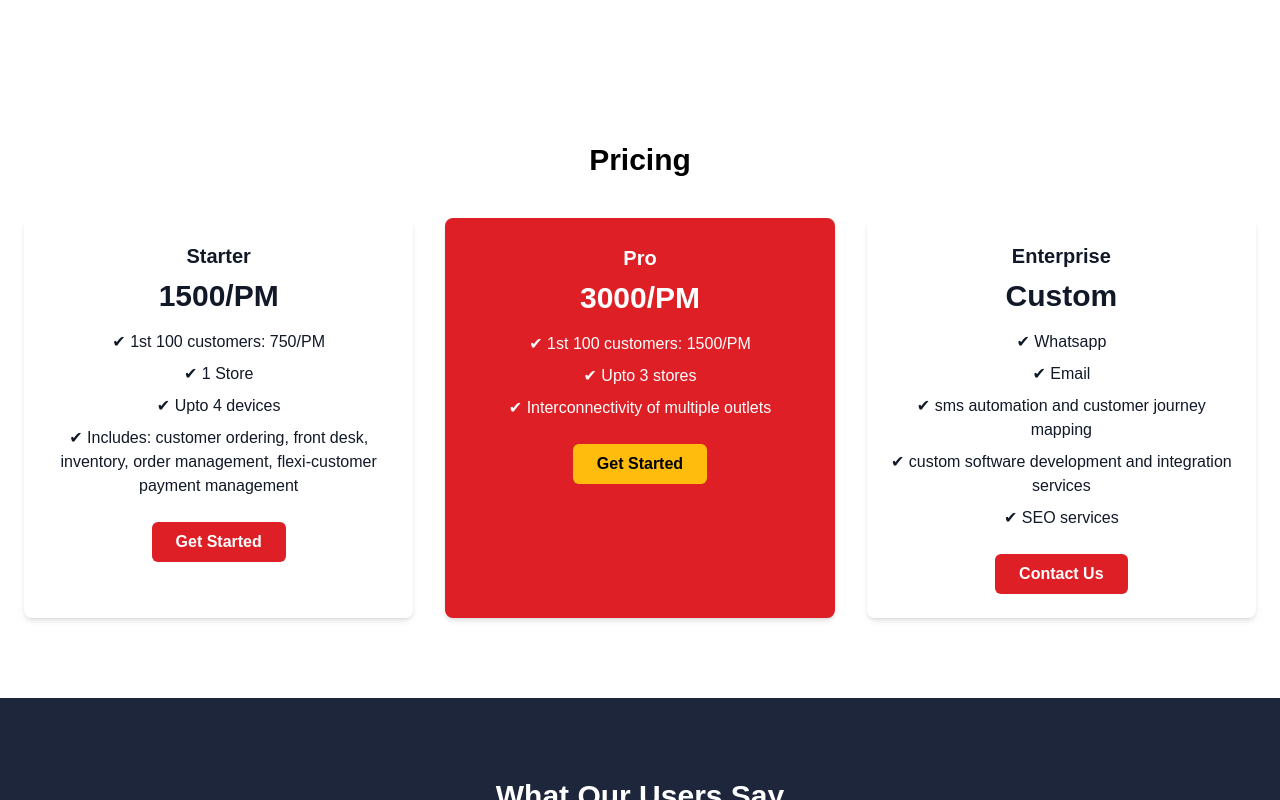
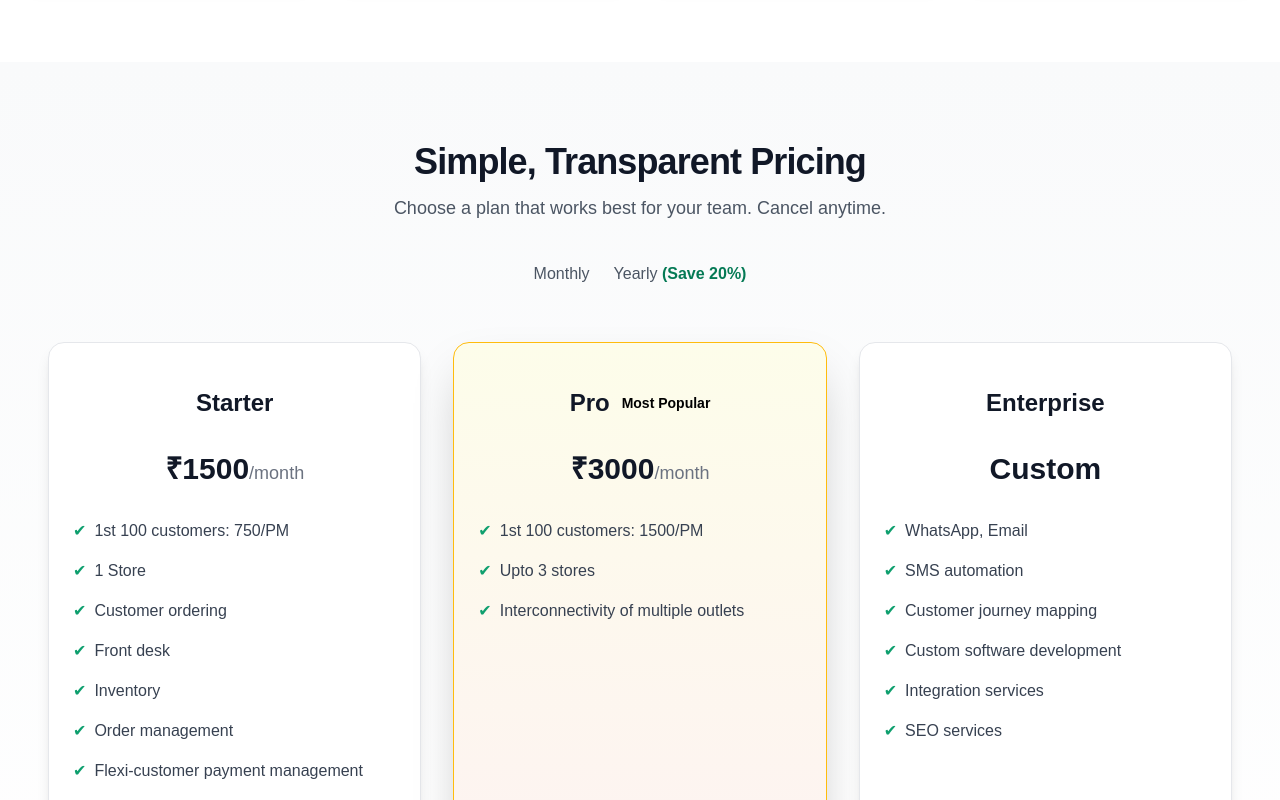
Before and after one commit to vivekinsonix/easyOpz, a Next.js app: page / in a window 1280 px wide. Shown: the part 2000-2800 px from the top of the page. Built offline with nearby package versions, Linux system fonts and the light colour scheme.

Commit message:
design chnages theme

```diff
--- /dev/null
+++ b/app/components/price/PriceSection.tsx
@@ -0,0 +1,148 @@
+"use client";
+
+import { useState } from "react";
+import { Card, Badge, ToggleSwitch } from "flowbite-react";
+
+const plans = [
+    {
+        name: "Starter",
+        monthly: 1500,
+        yearly: 14400,
+        features: [
+            "1st 100 customers: 750/PM",
+            "1 Store",
+            "Customer ordering",
+            "Front desk",
+            "Inventory",
+            "Order management",
+            "Flexi-customer payment management",
+        ],
+        highlighted: false,
+    },
+    {
+        name: "Pro",
+        monthly: 3000,
+        yearly: 28800,
+        features: [
+            "1st 100 customers: 1500/PM",
+            "Upto 3 stores",
+            "Interconnectivity of multiple outlets ",
+        ],
+        highlighted: true,
+    },
+    {
+        name: "Enterprise",
+        monthly: "Custom",
+        yearly: "Custom",
+        features: [
+            "WhatsApp, Email",
+            "SMS automation",
+            "Customer journey mapping",
+            "Custom software development",
+            "Integration services",
+            "SEO services",
+        ],
+        highlighted: false,
+    },
+];
+
+export default function PriceSection() {
+    const [yearly, setYearly] = useState(false);
+
+    return (
+        <section className="bg-gradient-to-b from-gray-50 to-white dark:from-gray-900 dark:to-gray-950 py-20" id="pricing">
+            <div className="max-w-screen-xl mx-auto px-6 lg:px-12 text-center">
+                {/* Heading */}
+                <h2 className="text-4xl font-extrabold tracking-tight text-gray-900 dark:text-white">
+                    Simple, Transparent Pricing
+                </h2>
+                <p className="mt-3 mb-10 text-lg text-gray-600 dark:text-gray-400">
+                    Choose a plan that works best for your team. Cancel anytime.
+                </p>
+
+                {/* Billing Toggle */}
+                <div className="flex items-center justify-center gap-3 mb-14">
+                    <span className="text-gray-600 dark:text-gray-400 font-medium">
+                        Monthly
+                    </span>
+                    <ToggleSwitch checked={yearly} onChange={setYearly} label="" color="blue" />
+                    <span className="text-gray-600 dark:text-gray-400 font-medium">
+                        Yearly{" "}
+                        <span className="text-green-600 font-semibold">(Save 20%)</span>
+                    </span>
+                </div>
+
+                {/* Pricing Grid */}
+                <div className="grid md:grid-cols-3 gap-8">
+                    {plans.map((plan, i) => (
+                        <Card
+                            key={i}
+                            className={`flex cursor-pointer flex-col h-full rounded-2xl py-5  shadow-lg border transition-transform duration-200 hover:scale-105 ${plan.highlighted
+                                ? "border-highlight bg-gradient-to-b shadow-2xl from-yellow-50 to-red-50 dark:from-blue-900/20 dark:to-gray-950"
+                                : "border-gray-200 dark:border-gray-700"
+                                }`}
+                        >
+                            {/* Card Content (flex column full height) */}
+                            <div className="flex flex-col h-full justify-between">
+                                {/* Top Section (Title + Price + Features) */}
+                                <div>
+                                    <div className="flex justify-center items-center gap-3 mb-8">
+                                        <h3 className="text-2xl font-semibold text-gray-900 dark:text-white">
+                                            {plan.name}
+                                        </h3>
+                                        {plan.highlighted && (
+                                            <Badge color="info" size="sm">
+                                                Most Popular
+                                            </Badge>
+                                        )}
+                                    </div>
+
+                                    {/* Price */}
+                                    <p className="mt-2 text-3xl font-extrabold text-gray-900 dark:text-white">
+                                        {plan.name === "Enterprise" ? (
+                                            <>Custom</>
+                                        ) : (
+                                            <>
+                                                ₹{yearly ? plan.yearly : plan.monthly}
+                                                <span className="text-lg font-medium text-gray-500 dark:text-gray-400">
+                                                    {yearly ? "/year" : "/month"}
+                                                </span>
+                                            </>
+                                        )}
+                                    </p>
+
+                                    {/* Features */}
+                                    <ul className="mt-8 space-y-4 text-left text-gray-700 dark:text-gray-300">
+                                        {plan.features.map((feature, idx) => (
+                                            <li key={idx} className="flex items-center gap-2">
+                                                <span className="text-green-500">✔</span> {feature}
+                                            </li>
+                                        ))}
+                                    </ul>
+                                </div>
+
+                                {/* Bottom Section (CTA Button fixed at bottom) */}
+                                <div className="mt-10">
+                                    <button
+                                        className={`w-full cursor-pointer rounded-xl px-5 py-3 font-semibold transition ${plan.name === "Enterprise"
+                                            ? "border-1 border-highlight text-highlight hover:bg-highlight hover:text-black dark:border-highlight dark:hover:text-black dark:text-black dark:hover:bg-highlight"
+                                            : plan.highlighted
+                                                ? "bg-highlight text-black hover:bg-highlight/80"
+                                                : "border-1 border-highlight text-highlight hover:bg-highlight hover:text-black dark:border-highlight dark:hover:text-black dark:text-black dark:hover:bg-highlight"
+                                            }`}
+                                    >
+                                        {plan.name === "Enterprise"
+                                            ? "Contact Sales"
+                                            : plan.highlighted
+                                                ? "Get Started"
+                                                : "Choose Plan"}
+                                    </button>
+                                </div>
+                            </div>
+                        </Card>
+                    ))}
+                </div>
+            </div>
+        </section>
+    );
+}
--- a/app/components/service/services.tsx
+++ /dev/null
@@ -1,35 +0,0 @@
-// components/Services.js
-"use client";
-
-const plans = [
-    { name: "Starter", price: "1500/PM", features: ["1st 100 customers: 750/PM", "1 Store", "Upto 4 devices", "Includes: customer ordering, front desk, inventory, order management, flexi-customer payment management"], highlight: false },
-    { name: "Pro", price: "3000/PM", features: ["1st 100 customers: 1500/PM", "Upto 3 stores", "Interconnectivity of multiple outlets"], highlight: true },
-    { name: "Enterprise", price: "Custom", features: ["Whatsapp", "Email", "sms automation and customer journey mapping", "custom software development and  integration services", "SEO services"], highlight: false }
-];
-
-
-
-export default function Services() {
-    return (
-        <section id="pricing" className="container mx-auto py-20 px-6 text-center">
-            <h2 className="text-3xl font-bold mb-10">Pricing</h2>
-            <div className="grid md:grid-cols-3 gap-8">
-                {plans.map((plan, i) => (
-                    <div key={i} className={`cursor-pointer rounded-lg p-6 shadow-md ${plan.highlight ? "bg-secondary text-white border-2 border-secondary" : "bg-white text-gray-900"}`}>
-                        <h3 className="text-xl font-semibold">{plan.name}</h3>
-                        <h2 className="text-3xl font-bold mt-2">{plan.price}</h2>
-                        <ul className="mt-4 space-y-2">
-                            {plan.features.map((f, j) => (
-                                <li key={j}>✔ {f}</li>
-                            ))}
-                        </ul>
-                        <button className={`cursor-pointer mt-6 px-6 py-2 rounded-md font-semibold ${plan.highlight ? "bg-highlight text-black hover:bg-yellow-500" : "bg-secondary text-white hover:bg-secondary/80"}`}>
-                            {plan.name === "Enterprise" ? "Contact Us" : "Get Started"}
-                        </button>
-                    </div>
-                ))}
-            </div>
-        </section>
-
-    );
-}
--- a/app/page.tsx
+++ b/app/page.tsx
@@ -1,13 +1,10 @@
-import { DarkThemeToggle } from "flowbite-react";
 
-import Header from "./layout/header";
 import About from "./components/about/about";
 import Hero from "./components/hero/hero";
-import Services from "./components/service/services";
-import Portfolio from "./components/portfolio/portfolio";
 import Clients from "./components/clients/clients";
 import Contact from "./components/contacts/contacts";
 import Footer from "./layout/footer";
+import PriceSection from "./components/price/PriceSection";
 
 export default function Home() {
 
@@ -15,11 +12,10 @@ export default function Home() {
   return (
     <main className="">
 
-      {/* <Header /> */}
+
       <Hero />
       <About />
-      <Services />
-      {/* <Portfolio /> */}
+      <PriceSection />
       <Clients />
       <Contact />
       <Footer />
```
